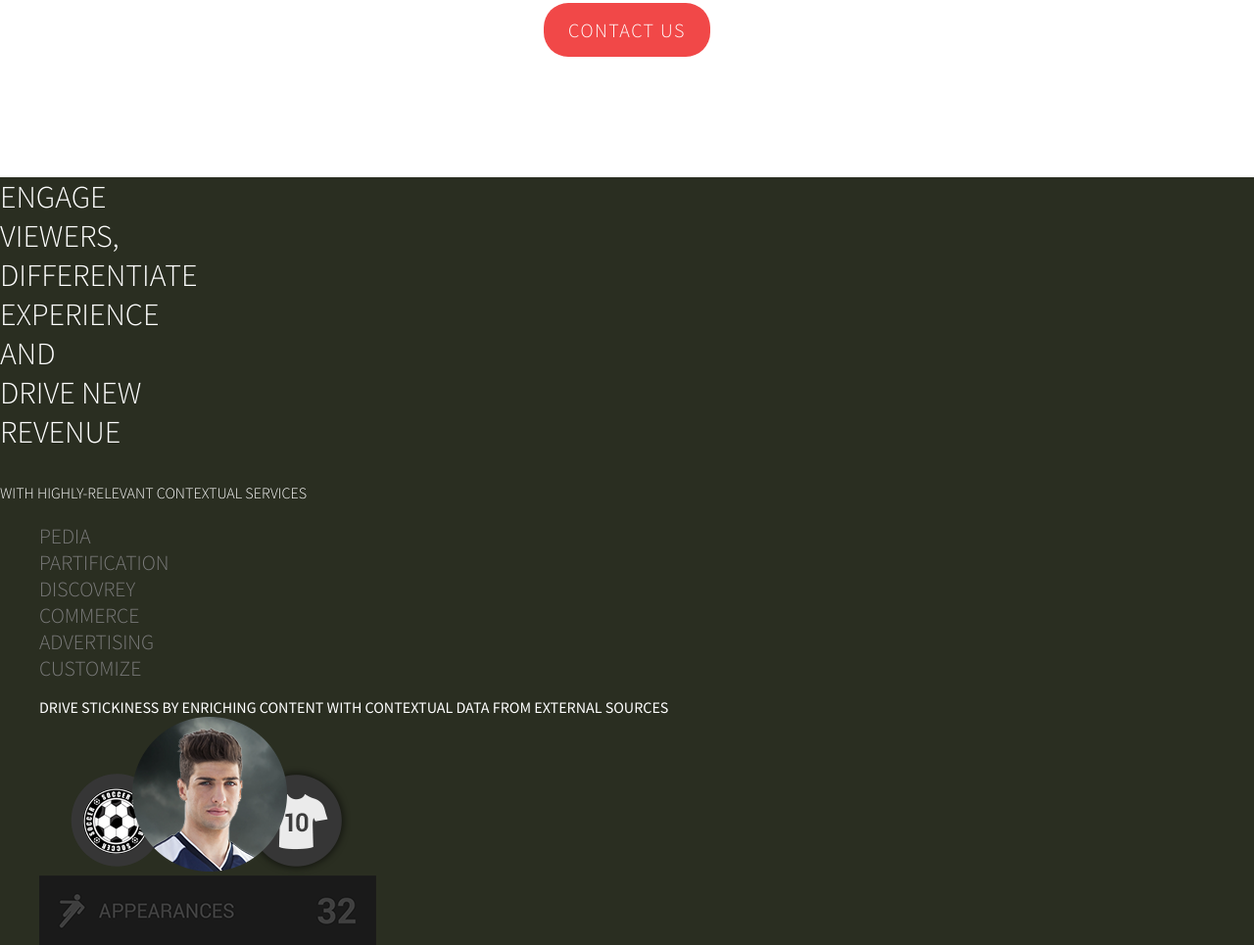
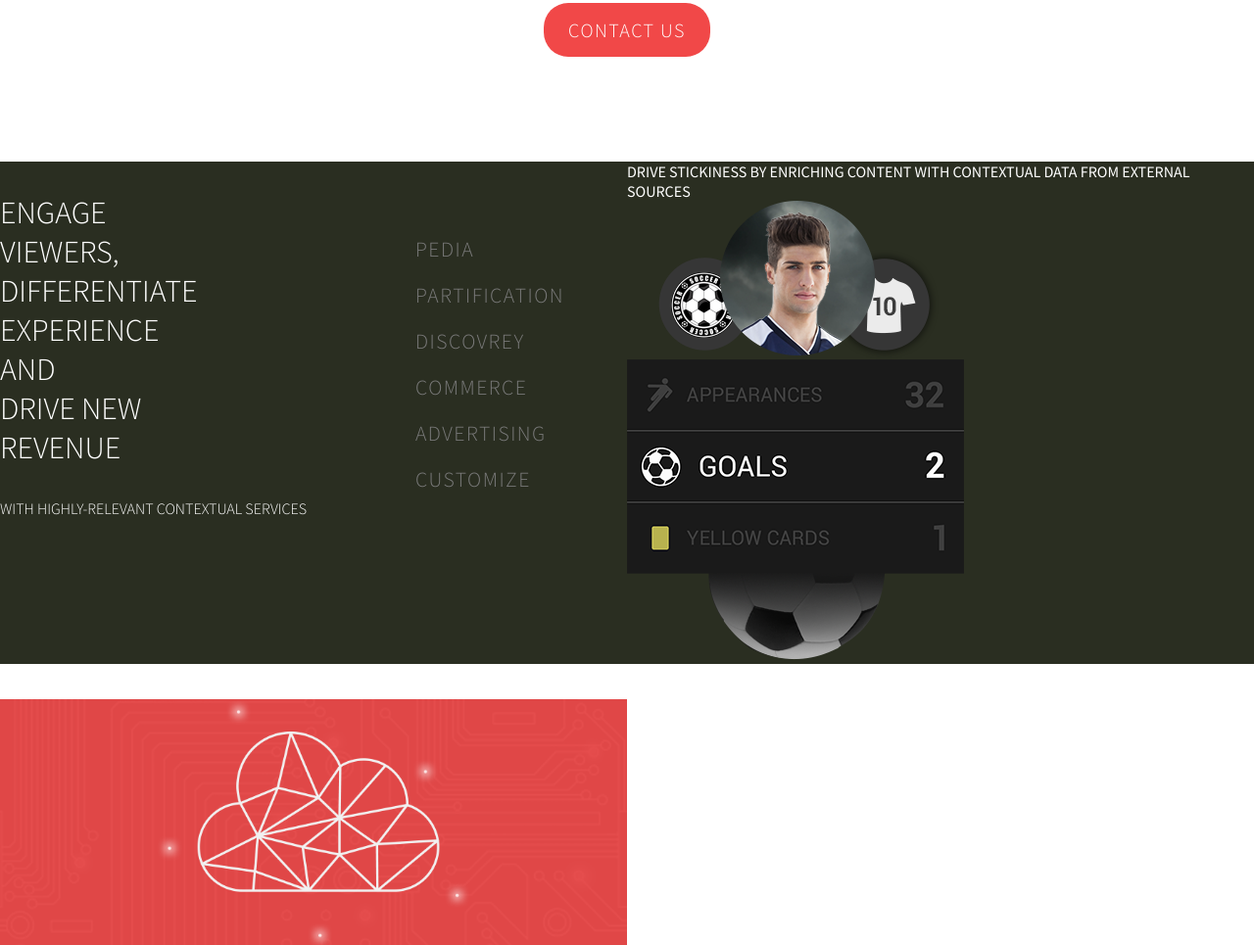
Before and after one commit to adigoldstein/comigo, a website: page index.html in a window 1280 px wide. Shown: the part 1010-1975 px from the top of the page at 98% size. Drawn offline with nearby package versions, Linux system fonts and the light colour scheme.

Commit message:
some stuff

```diff
--- a/index.html
+++ b/index.html
@@ -59,6 +59,7 @@
             <h3>ENGAGE <br> VIEWERS,<br> DIFFERENTIATE <br> EXPERIENCE <br> AND <br> DRIVE NEW <br> REVENUE</h3>
             <h4>with highly-relevant contextual services</h4>
         </div>
+        <div class="engage-ul-container">
             <ul>
                 <li><a href="#">PEDIA</a></li>
                 <li><a href="#">PARTIFICATION</a></li>
@@ -67,6 +68,7 @@
                 <li><a href="#">ADVERTISING</a></li>
                 <li><a href="#">CUSTOMIZE</a></li>
             </ul>
+        </div>
         <figure class="pedia">
             <figcaption>Drive stickiness by enriching content with contextual data from external sources</figcaption>
             <img src="images/services/pedia.png" alt="Pedia">
--- a/styles/main.css
+++ b/styles/main.css
@@ -106,6 +106,24 @@ nav {
     background-color: #2A2E21;
     color: #FFFFFF;
 }
+.engage-headerholder {
+    width: 30%;
+    height: 550px;
+    float: left;
+}
+.engage-ul-container {
+    width: 20%;
+    height: 550px;
+    float: left;
+    margin-top: 50px;
+}
+.engage a {
+    display: inline-block;
+    width: 100%;
+    padding: 10px 0 ;
+    letter-spacing: 1.5px;
+    font-size: 1.35rem;
+}
 .engage h3 {
     font-size:2rem;
     font-weight:lighter;
@@ -118,9 +136,15 @@ nav {
     font-size:1.35rem;
     font-weight: lighter;
 }
+/*figure {
+    width: 50%;
+    height: 550px;
+    float: left;
+}*/
 
 .hidden-figures {
     display: none;
+
 }
 .enhance {
     background-image:  url(../images/other/ic_EI_cloud_2_home_page.png) /*gray cloud*/
```
Lines whose indentation alone changed are shown as unchanged.
